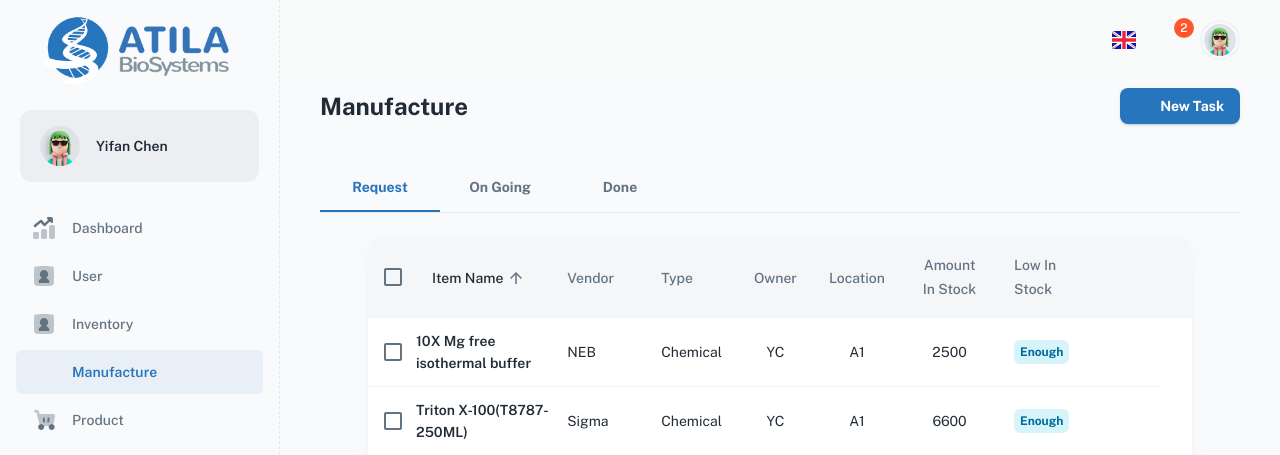
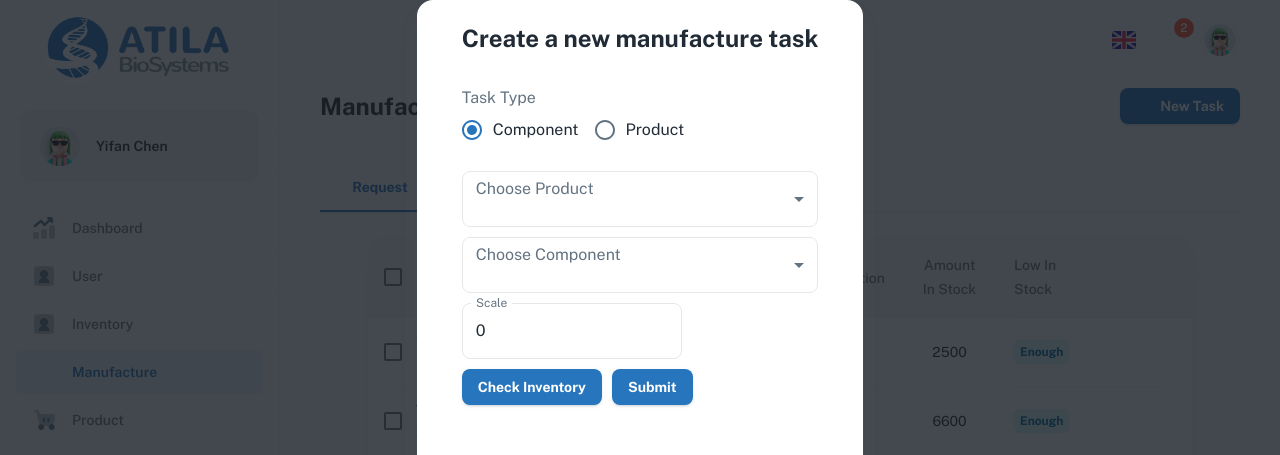
Before and after one commit to WayneChen158/InventoryManagementSystemFrontend, a React (Vite) app in the folder template/: page /manufacture in a window 1280 px wide. Both pictures are taken after a click on the button "New Task". Shown: the top 455 px of the page. Built offline with nearby package versions, Linux system fonts and the light colour scheme; some icons are missing.

Commit message:
Implenet NewTask button click page

```diff
--- /dev/null
+++ b/template/src/sections/manufacture/components/NewTaskForm.jsx
@@ -0,0 +1,133 @@
+import * as React from 'react';
+import { useState } from 'react';
+
+import Radio from '@mui/material/Radio';
+import RadioGroup from '@mui/material/RadioGroup';
+import FormControlLabel from '@mui/material/FormControlLabel';
+import FormControl from '@mui/material/FormControl';
+import FormLabel from '@mui/material/FormLabel';
+import { Card, Box, Button, TextField, Select, MenuItem, InputLabel, Stack, Grid } from '@mui/material';
+
+export default function NewTaskForm() {
+  const [type, setType] = useState('component');
+  const [component, setComponent] = useState('');
+  const [product, setProduct] = useState('');
+  const [scale, setScale] = useState(0);
+  const [isChecking, setIsChecking] = useState(false);
+
+  const handleTypeChange = (event) => {
+    setType(event.target.value);
+  };
+
+  const handleComponentChange = (event) => {
+    setComponent(event.target.value);
+  };
+
+  const handleProductChange = (event) => {
+    setProduct(event.target.value);
+  };
+
+  const handleScaleChange = (event) => {
+    // Ensure the input is a positive integer
+    const value = event.target.value;
+    if (/^\d+$/.test(value) || value === '') {
+      setScale(value);
+    }
+  };
+
+  const handleCheckInventory = () => {
+    setIsChecking(true);
+    console.log(isChecking);
+  };
+
+  const handleSubmit = () => {
+    // Replace with your form submission logic
+    console.log('Form submitted');
+    console.log('Type:', type);
+    console.log('Component:', component);
+    console.log('Product:', product);
+  };
+
+  return (
+    <Grid container spacing={0.5} justifyContent="center">
+    <Grid item xs={6}>
+    <Card style={{ display: 'flex', justifyContent: 'center', width: '100%', height: '100%' }}>
+        <Stack>
+            <Box>
+                <h2>Create a new manufacture task</h2>
+            </Box>
+            <Box style={{padding: '10px 0 0 0'}}>
+                <FormControl>
+                <FormLabel>Task Type</FormLabel>
+                <RadioGroup row value={type} onChange={handleTypeChange}>
+                    <FormControlLabel value="component" control={<Radio />} label="Component" />
+                    <FormControlLabel value="product" control={<Radio />} label="Product" />
+                </RadioGroup>
+                </FormControl>
+            </Box>
+
+            <Stack style={{padding: '10px 0 0 0'}}>
+                {type === 'component' && (
+                    <>
+                    <FormControl style={{padding: '10px 0 0 0'}}>
+                    <InputLabel>Choose Product</InputLabel>
+                    <Select value={product} onChange={handleProductChange}>
+                        <MenuItem value="product1">Product 1</MenuItem>
+                        <MenuItem value="product2">Product 2</MenuItem>
+                        {/* Add more product options here */}
+                    </Select>
+                    </FormControl>
+                    <FormControl style={{padding: '10px 0 0 0'}}>
+                    <InputLabel>Choose Component</InputLabel>
+                    <Select value={component} onChange={handleComponentChange}>
+                        <MenuItem value="component1">Component 1</MenuItem>
+                        <MenuItem value="component2">Component 2</MenuItem>
+                        {/* Add more component options here */}
+                    </Select>
+                    </FormControl>
+                    </>
+                )}
+
+                {type === 'product' && (
+                    <FormControl>
+                        <InputLabel>Choose Product</InputLabel>
+                        <Select value={product} onChange={handleProductChange}>
+                        <MenuItem value="product1">Product 1</MenuItem>
+                        <MenuItem value="product2">Product 2</MenuItem>
+                        {/* Add more product options here */}
+                        </Select>
+                    </FormControl>
+                )}
+            </Stack>
+
+            <Box style={{padding: '10px 0 0 0'}}>
+                <TextField
+                    label="Scale"
+                    type="number"
+                    value={scale}
+                    onChange={handleScaleChange}
+                />
+            </Box>
+
+            <Box style={{padding: '10px 0 0 0'}}>
+                <Button variant="contained" onClick={handleCheckInventory} style={{margin: '0 10px 0 0'}}>
+                    Check Inventory
+                </Button>
+
+                <Button variant="contained" onClick={handleSubmit} style={{margin: '0 0 0 0'}}>
+                    Submit
+                </Button>
+            </Box>
+        </Stack>
+    </Card>
+    </Grid>
+    {isChecking && (
+      <Grid item xs>
+        <Card>
+          <h2>Coming soon</h2>
+        </Card>
+      </Grid>
+    )}
+    </Grid>
+  );
+}
--- a/template/src/sections/manufacture/view/manufacture-view-3.jsx
+++ b/template/src/sections/manufacture/view/manufacture-view-3.jsx
@@ -1,4 +1,4 @@
-import { useState } from 'react';
+import { useState, useEffect } from 'react';
 
 import Card from '@mui/material/Card';
 // import Stack from '@mui/material/Stack';
@@ -11,30 +11,50 @@ import TableContainer from '@mui/material/TableContainer';
 import TablePagination from '@mui/material/TablePagination';
 
 import { users } from 'src/_mock/user';
-import { inventoryData } from 'src/_mock/inventory';
 
 import Scrollbar from 'src/components/scrollbar';
 
-import TableNoData from '../table-no-data';
-import UserTableRow from '../user-table-row';
+import { config } from '../../../config';
+// import TableNoData from '../table-no-data';
 import UserTableHead from '../user-table-head';
 import TableEmptyRows from '../table-empty-rows';
 import { emptyRows, applyFilter, getComparator } from '../utils';
+import ManufactureTableRow from '../components/manufacture-table-row';
 
 // ----------------------------------------------------------------------
 
-export default function ManufacturePageThree() {
+export default function ManufacturePageTwo() {
   const [page, setPage] = useState(0);
 
   const [order, setOrder] = useState('asc');
 
   const [selected, setSelected] = useState([]);
 
-  const [orderBy, setOrderBy] = useState('name');
-
-  const [filterName, setFilterName] = useState('');
+  const [orderBy, setOrderBy] = useState('date');
 
   const [rowsPerPage, setRowsPerPage] = useState(10);
+
+  const [manufacturingList, setManufacturingList] = useState([]);
+
+
+  useEffect(() => {
+    fetch(`http://${config.server_host}:${config.server_port}/api/manufactureRecords?status=2`, {
+      method: 'GET',
+    })
+      .then((response) => {
+        if (!response.ok) {
+          throw new Error('Network response was not ok');
+        }
+        return response.json();
+      })
+      .then((resdata) => {
+        setManufacturingList(resdata);
+      })
+      .catch((error) => {
+        console.error('There was a problem with the fetch operation:', error);
+      });
+  }, []);
+
 
   const handleSort = (event, id) => {
     const isAsc = orderBy === id && order === 'asc';
@@ -46,7 +66,7 @@ export default function ManufacturePageThree() {
 
   const handleSelectAllClick = (event) => {
     if (event.target.checked) {
-      const newSelecteds = inventoryData.map((n) => n.id);
+      const newSelecteds = manufacturingList.map((n) => n.id);
       setSelected(newSelecteds);
       return;
     }
@@ -80,58 +100,43 @@ export default function ManufacturePageThree() {
     setRowsPerPage(parseInt(event.target.value, 10));
   };
 
-  const handleFilterByName = (event) => {
-    setPage(0);
-    setFilterName(event.target.value);
-  };
-
   const dataFiltered = applyFilter({
-    inputData: inventoryData,
+    inputData: manufacturingList,
     comparator: getComparator(order, orderBy),
-    filterName,
   });
-
-  const notFound = !dataFiltered.length && !!filterName;
 
   return (
     <Container>
 
       <Card>
+
         <Scrollbar>
           <TableContainer sx={{ overflow: 'unset' }}>
             <Table sx={{ minWidth: 800 }}>
               <UserTableHead
                 order={order}
                 orderBy={orderBy}
-                rowCount={inventoryData.length}
+                rowCount={manufacturingList.length}
                 numSelected={selected.length}
                 onRequestSort={handleSort}
                 onSelectAllClick={handleSelectAllClick}
                 headLabel={[
-                  { id: 'name', label: 'Item Name' },
-                  { id: 'vendor', label: 'Vendor' },
-                  { id: 'type', label: 'Type' },
+                  { id: 'id', label: 'ID' },
+                  { id: 'name', label: 'Component Name' },
+                  { id: 'date', label: 'Date' },
                   { id: 'owner', label: 'Owner' },
-                  { id: 'location', label:'Location'},
-                  { id: 'amountInStock', label: 'Amount In Stock', align: 'center' },
-                  { id: 'lowInStock', label: 'Low In Stock' },
+                  { id: 'scale', label: 'Scale' },
                 ]}
               />
               <TableBody>
                 {dataFiltered
                   .slice(page * rowsPerPage, page * rowsPerPage + rowsPerPage)
                   .map((row) => (
-                    <UserTableRow
-                      key={row.id}
-                      name={row.description}
-                      vendor={row.manufacturer}
-                      type={row.group_name === '1' ? 'Chemical' : 'Oligo'}
-                      owner='YC'
-                      location='A1'
-                      amountInStock={row.amount_in_stock}
-                      LowInStock={row.amount_in_stock > row.threshold ? 'Enough' : 'Low'}
-                      selected={selected.indexOf(row.id) !== -1}
-                      handleClick={(event) => handleClick(event, row.id)}
+                    <ManufactureTableRow
+                      key={row.manufactureRecordId}
+                      record={row}
+                      selected={selected.indexOf(row.manufactureRecordId) !== -1}
+                      handleClick={(event) => handleClick(event, row.manufactureRecordId)}
                     />
                   ))}
 
@@ -140,7 +145,6 @@ export default function ManufacturePageThree() {
                   emptyRows={emptyRows(page, rowsPerPage, users.length)}
                 />
 
-                {notFound && <TableNoData query={filterName} />}
               </TableBody>
             </Table>
           </TableContainer>
@@ -149,7 +153,7 @@ export default function ManufacturePageThree() {
         <TablePagination
           page={page}
           component="div"
-          count={inventoryData.length}
+          count={manufacturingList.length}
           rowsPerPage={rowsPerPage}
           onPageChange={handleChangePage}
           rowsPerPageOptions={[10, 25, 50]}
--- a/template/src/sections/manufacture/view/manufacture-view.jsx
+++ b/template/src/sections/manufacture/view/manufacture-view.jsx
@@ -1,7 +1,9 @@
 import * as React from 'react';
+import { useState, useEffect } from 'react';
 
 import Tab from '@mui/material/Tab';
 import Box from '@mui/material/Box';
+import Modal from '@mui/material/Modal';
 import TabList from '@mui/lab/TabList';
 import Stack from '@mui/material/Stack';
 import TabPanel from '@mui/lab/TabPanel';
@@ -15,6 +17,7 @@ import Iconify from 'src/components/iconify';
 import ManufacturePageOne from './manufacture-view-1';
 import ManufacturePageTwo from './manufacture-view-2';
 import ManufacturePageThree from './manufacture-view-3';
+import NewTaskForm from '../components/NewTaskForm';
 
 // ----------------------------------------------------------------------
 
@@ -25,15 +28,34 @@ export default function ManufacturePage() {
     setValue(newValue);
   };
 
+  const [openModal, setOpenModal] = useState(false);
+
+  const handleOpenModal = () => {
+    setOpenModal(true);
+  };
+  const handleCloseModal = () => {
+    setOpenModal(false);
+  };
+
   return (
     <Container>
       <Stack direction="row" alignItems="center" justifyContent="space-between" mb={5}>
         <Typography variant="h4">Manufacture</Typography>
 
         {/* {button onClick need to be implemented} */}
-        <Button variant="contained" startIcon={<Iconify icon="eva:plus-fill" />}>
+        <Button variant="contained" startIcon={<Iconify icon="eva:plus-fill" />} onClick={handleOpenModal}>
           New Task
         </Button>
+
+        <Modal
+            open={openModal}
+            onClose={handleCloseModal}
+            container={document.getElementById('root')}
+          >
+            <Box style={{ display: 'flex', margin: 'auto', justifyContent: 'center', width: '70%', height: '100%'}}>
+              <NewTaskForm />
+            </Box>
+          </Modal>
       </Stack>
 
         <Box sx={{ width: '100%', typography: 'body1' }}>
```
